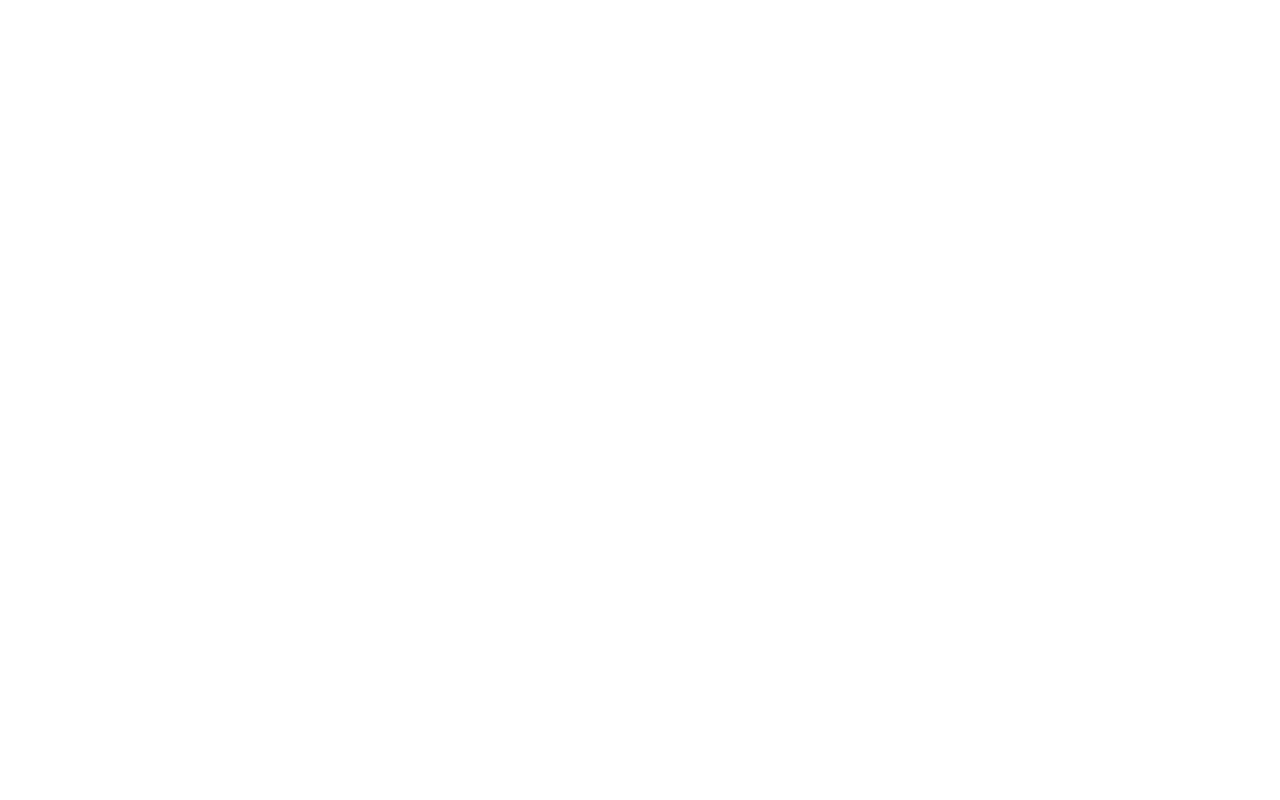
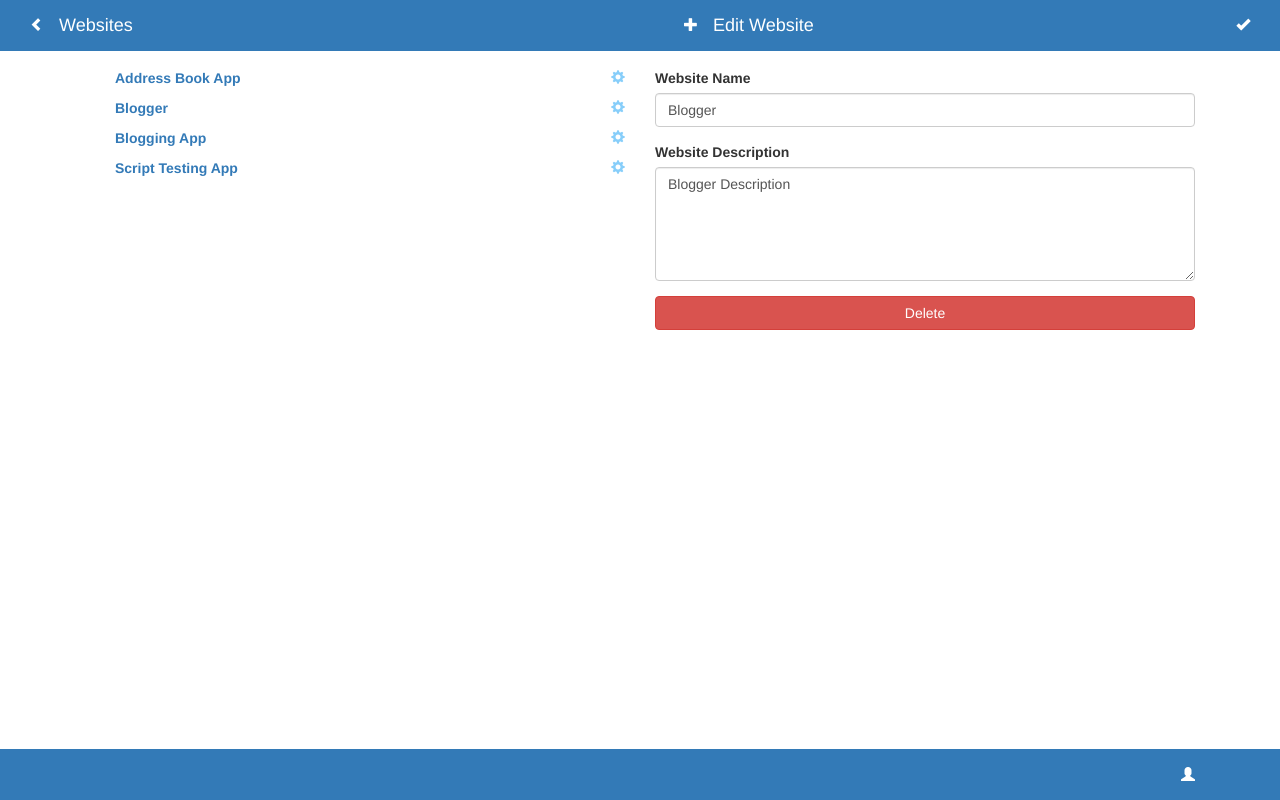
Before and after one commit to noi10/webdev-spring-2017, a website: page public/assignment/assignment1/Website/website-edit.html in a window 1280 px wide. Drawn offline with Linux system fonts and the light colour scheme.

Commit message:
Website demo

```diff
--- a/public/assignment/assignment1/Website/website-edit.html
+++ b/public/assignment/assignment1/Website/website-edit.html
@@ -0,0 +1,107 @@
+<!DOCTYPE html>
+<html lang="en">
+<head>
+    <meta charset="UTF-8">
+    <title>Title</title>
+    <link href="/bootstrap/css/bootstrap.css", rel="stylesheet">
+</head>
+<body>
+
+
+<nav class="navbar navbar-fixed-top bg-primary">
+    <div class="container-fluid">
+        <p class="navbar-text pull-left">
+            <a href="website-list.html"><span class="glyphicon glyphicon-chevron-left"></span></a>
+
+        </p>
+        <span class="navbar-brand hidden-xs col-xs-6">Websites</span>
+        <div class="hidden-xs">
+            <p class="navbar-text">
+                <a href="#"><span class="glyphicon glyphicon-plus"></span></a>
+
+            </p>
+        </div>
+        <span class="navbar-brand">Edit Website</span>
+        <p class="navbar-text pull-right">
+            <a href="website-list.html">
+                <span class="glyphicon glyphicon-ok"></span>
+            </a>
+        </p>
+    </div>
+</nav>
+
+<div class="container">
+    <div class="col-xs-6 hidden-xs">
+        <p id="p01">
+            <a href="../Page/page-list.html">Address Book App</a>
+            <a class="pull-right"href="website-edit.html">
+                <span class="glyphicon glyphicon-cog" style="color:lightskyblue"></span>
+            </a>
+        </p>
+        <p id="p01">
+            <a href="../Page/page-list.html">Blogger</a>
+
+            <a class="pull-right"href="website-edit.html">
+                <span class="glyphicon glyphicon-cog" style="color:lightskyblue"></span>
+            </a>
+        </p>
+        <p id="p01">
+            <a href="../Page/page-list.html">Blogging App</a>
+            <a class="pull-right"href="website-edit.html">
+                <span class="glyphicon glyphicon-cog" style="color:lightskyblue"></span>
+            </a>
+        </p>
+        <p id="p01">
+            <a href="../Page/page-list.html">Script Testing App</a>
+            <a class="pull-right"href="website-edit.html">
+                <span class="glyphicon glyphicon-cog" style="color:lightskyblue"></span>
+            </a>
+        </p>
+
+    </div>
+    <div class="col-xs-6 hidden-xs">
+
+        <form>
+            <div class="form-group">
+                <label for="name">Website Name</label>
+                <input type="text" class="form-control" id="name" value="Blogger">
+            </div>
+            <div class="form-group">
+                <label for="description">Website Description</label>
+                <textarea class="form-control" rows="5" id="description">Blogger Description</textarea>
+            </div>
+
+        </form>
+        <a class="btn btn-space btn-danger btn-block"
+           href="website-list.html">Delete</a>
+    </div>
+</div>
+<div class="visible-xs-block">
+    <form>
+        <div class="form-group">
+            <label for="name">Website Name</label>
+            <input type="text" class="form-control" id="name" value="Blogger">
+        </div>
+        <div class="form-group">
+            <label for="description">Website Description</label>
+            <textarea class="form-control" rows="5" id="description">Blogger Description</textarea>
+        </div>
+
+    </form>
+    <a class="btn btn-space btn-danger btn-block"
+       href="website-list.html">Delete</a>
+</div>
+
+<nav class="navbar navbar-fixed-bottom bg-primary">
+    <div class="container">
+        <div class="navbar-text pull-right">
+            <a href="../User/profile.html">
+                <span class="glyphicon glyphicon-user"></span>
+            </a>
+        </div>
+    </div>
+</nav>
+
+
+</body>
+</html>
```
Also changed, not shown: public/assignment/assignment1/Website/website-list.html (+30 -21 lines), public/assignment/assignment1/Website/website-new.html (+75 -40 lines).
